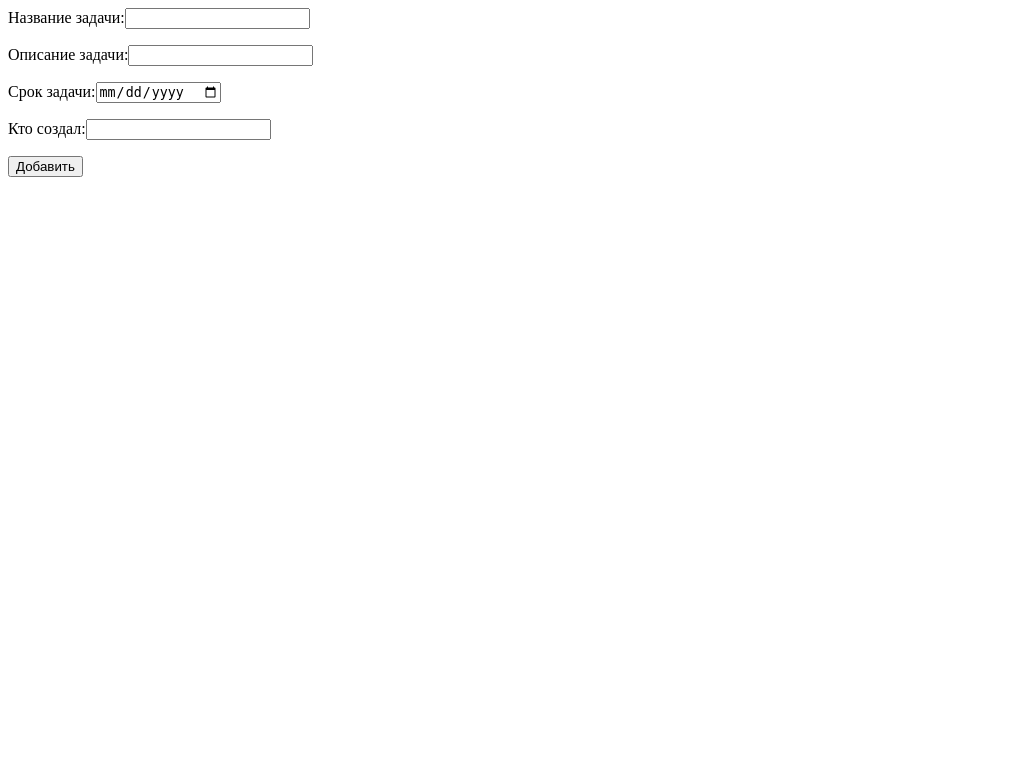
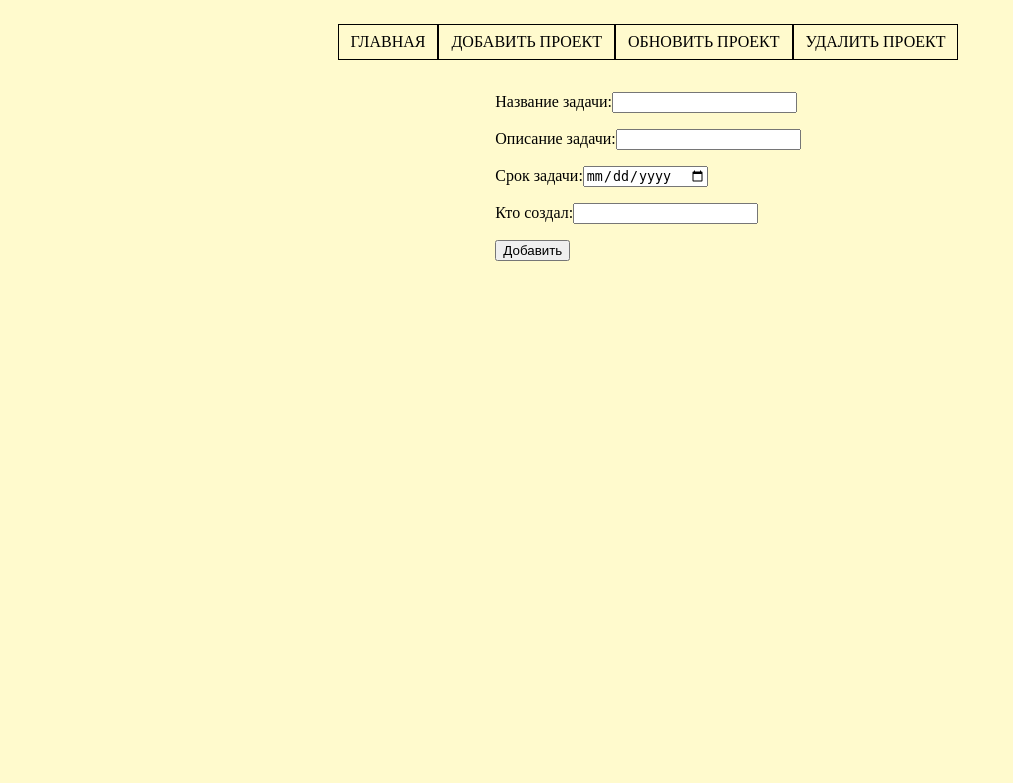
Before and after one commit to mrDeform/DjangoTaskManager, a Django app: page /add_task/ in a window 1280 px wide. Shown: the top 783 px of the page, without its empty margins (0-1013 px from the left). Run offline with Django 4.2, Linux system fonts and the light colour scheme.

Commit message:
- Add nav-menu

```diff
--- a/todolist/static/css/main.css
+++ b/todolist/static/css/main.css
@@ -1,5 +1,6 @@
 body {
     background-color: LemonChiffon;
+    width: 100%;
 }
 
 .project-container {
@@ -25,3 +26,43 @@ body {
     margin: 10px;
     cursor: pointer;
 }
+
+.menu {
+    display: flex;
+    padding: 0;
+}
+
+.menu__item {
+    list-style: none;
+    padding: 8px 12px;
+    border: 1px solid black;
+}
+
+.menu__item:hover {
+    background-color: green;
+}
+
+.menu__item a {
+    text-decoration: none;
+    text-transform: uppercase;
+    color: black;
+}
+
+.page__wrapper {
+    max-width: 1024px;
+    margin: 0 auto;
+    display: flex;
+    flex-direction: column;
+    justify-content: center;
+}
+
+.page__navigation {
+    margin: 0 auto;
+}
+
+.content {
+    display: flex;
+    justify-content: center;
+    flex-direction: column;
+    align-items: center;
+}
--- /dev/null
+++ b/todolist/templates/main.html
@@ -0,0 +1,23 @@
+<!DOCTYPE html>
+{% load static %}
+<html lang="en">
+<head>
+    <meta charset="UTF-8">
+    <link rel="stylesheet" href="{% static 'css/main.css' %}">
+</head>
+<body>
+    <div class="page__wrapper">
+        <nav class="page__navigation">
+            <ul class="menu">
+                <li class="menu__item"><a href="{%url 'index'%}">Главная</a></li>
+                <li class="menu__item"><a href="{%url 'add_task'%}">Добавить проект</a></li>
+                <li class="menu__item"><a href="{%url 'update_task'%}">Обновить проект</a></li>
+                <li class="menu__item"><a href="{%url 'delete_task'%}">Удалить проект</a></li>
+            </ul>
+        </nav>
+        <div class="content">
+        {% block content %} {% endblock %}
+        </div>
+    </div>
+</body>
+</html>
--- a/todolist/templates/todolist/create_task.html
+++ b/todolist/templates/todolist/create_task.html
@@ -1,3 +1,5 @@
+{% extends "main.html" %}
+{% block content %}
 <form method = "post">
     <p>Название задачи:<input type="text" name="title"></p>
     <p>Описание задачи:<input type="text" name="task_description"></p>
@@ -5,3 +7,4 @@
     <p>Кто создал:<input type="number" name="manager_id"></p>
     <p><input type="submit" value="Добавить"></p>
 </form>
+{% endblock %}
--- a/todolist/templates/todolist/delete_task.html
+++ b/todolist/templates/todolist/delete_task.html
@@ -1,4 +1,7 @@
+{% extends "main.html" %}
+{% block content %}
 <form method = "post">
     <p>Введите ID Задачи:<input type="number" name="delete_id"></p>
     <p><input type="submit" value="Удалить"></p>
 </form>
+{% endblock %}
--- a/todolist/templates/todolist/update_task.html
+++ b/todolist/templates/todolist/update_task.html
@@ -1,3 +1,5 @@
+{% extends "main.html" %}
+{% block content %}
 <form method = "post">
     <p>Какой id изменить:<input type="number" name="task_id"></p>
     <p>На что изменить</p>
@@ -6,3 +8,4 @@
     <p>Срок задачи:<input type="date" name="deadline"></p>
     <p><input type="submit" value="Обновить"></p>
 </form>
+{% endblock %}
```
Also changed, not shown: todolist/templates/todolist/index.html (+9 -17 lines).
